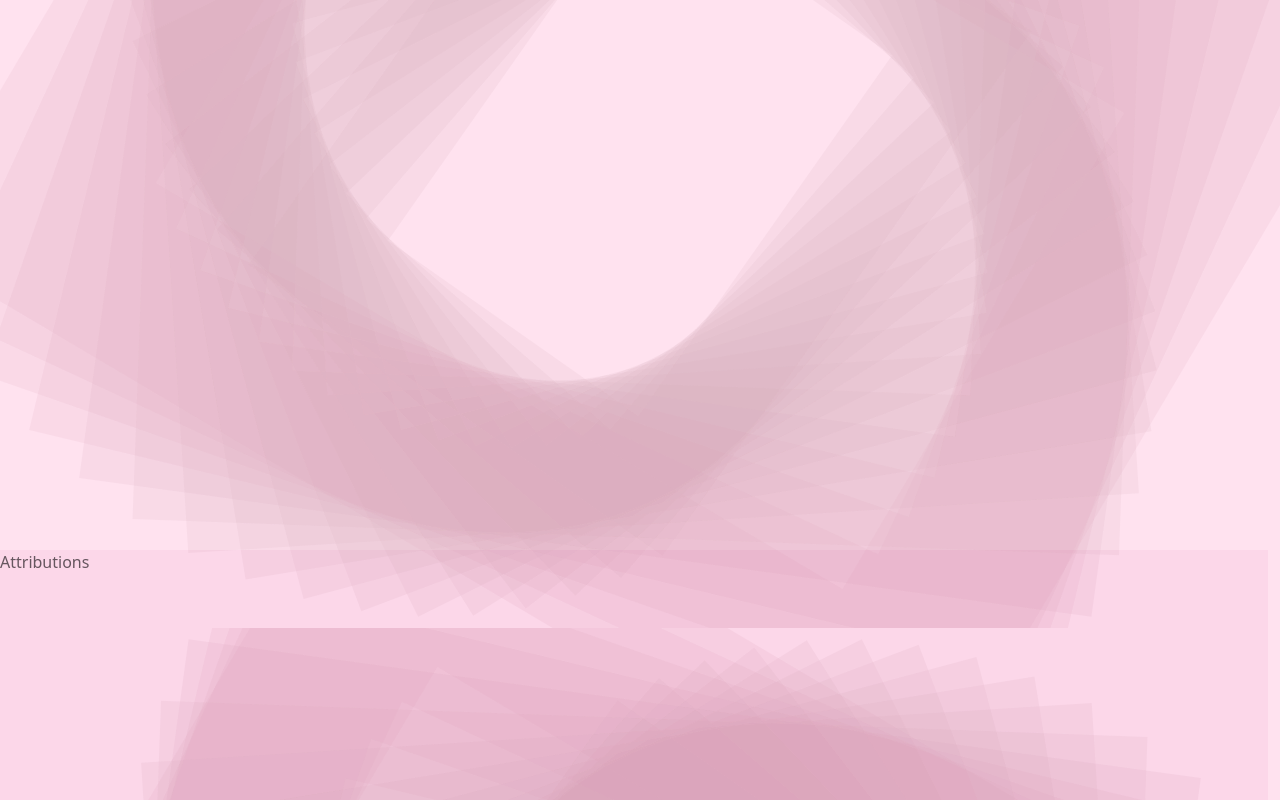
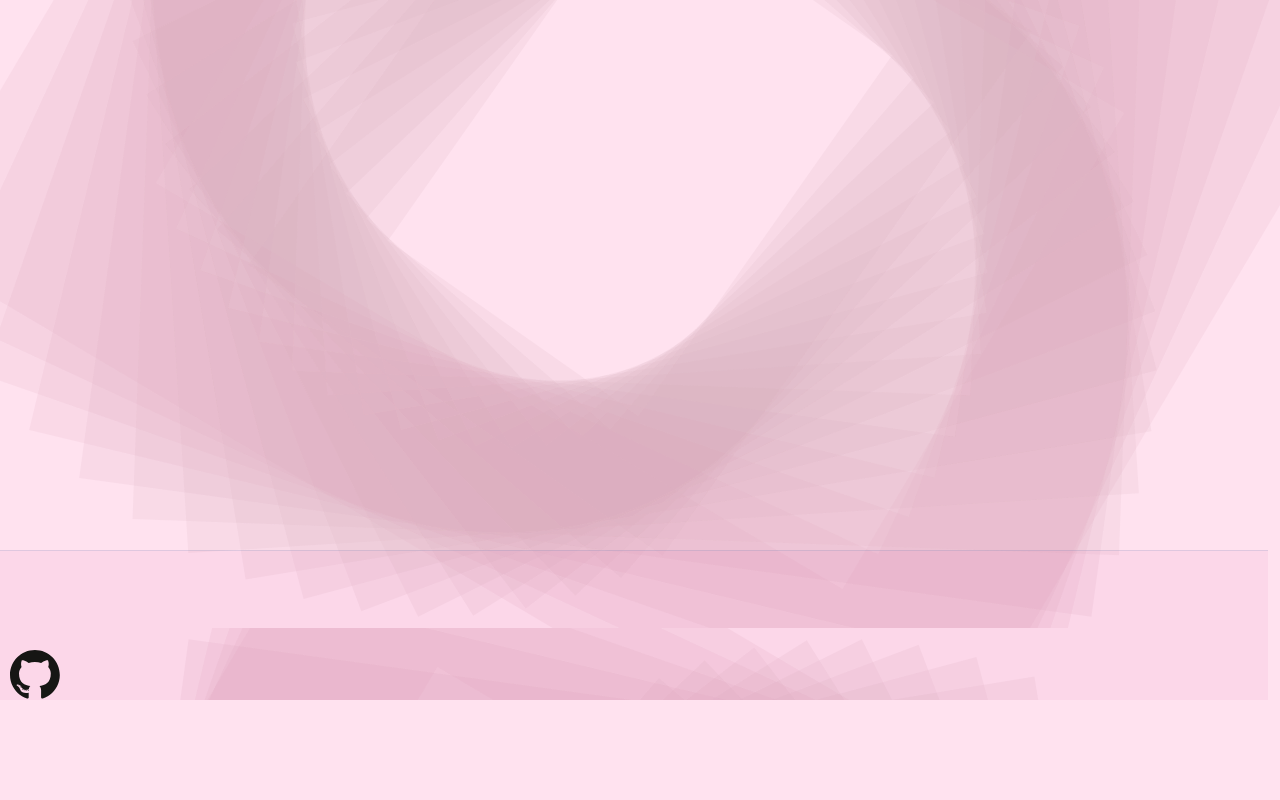
Before and after one commit to MadeehaKhan/Madeeha-Khan-Website, a React (Vite) app in the folder mksite.client/: page / in a window 1280 px wide. Shown: the part 332-1132 px from the top of the page. After the commit the page ends 1032 px from the top, so only its background shows below. Built offline with nearby package versions, Linux system fonts and the light colour scheme.

Commit message:
footer fixes

```diff
--- a/mksite.client/src/assets/Footer.module.css
+++ b/mksite.client/src/assets/Footer.module.css
@@ -1,7 +1,16 @@
 .footer {
-  height: 250px;
+  height: 150px;
   bottom: 0;
   background-color: rgba(194, 10, 114, 0.05);
   color: rgba(12, 9, 13, 0.628);
   justify-items: left;
+  border-top: 0.1rem solid rgba(104, 136, 181, 0.2);
+  text-align: center;
 }
+
+.github {
+  position: absolute;
+  padding-left: 10px;
+  bottom: 0;
+  max-width: 150px;
+}
--- a/mksite.client/src/components/Footer.tsx
+++ b/mksite.client/src/components/Footer.tsx
@@ -1,25 +1,7 @@
-import { forwardRef } from "react";
-import { Container, OverlayTrigger, Tooltip } from "react-bootstrap";
+import { Col, Container } from "react-bootstrap";
+import GithubIcon from "../assets/logos/Github.svg";
 import style from "../assets/Footer.module.css";
 
-const Attributions = forwardRef((props, ref) => {
-  return (
-    <div ref={ref}>
-      <p>Attributions</p>
-    </div>
-  );
-});
-
-const BkgAttr = () => {
-  return (
-    <div>
-      "Background from:"
-      <a href="https://www.svgbackgrounds.com/set/free-svg-backgrounds-and-patterns/">
-        Free SVG Backgrounds and Patterns by SVGBackgrounds.com
-      </a>
-    </div>
-  );
-};
 
 export const Footer = (props) => {
   //section for attributions
@@ -27,12 +9,9 @@ export const Footer = (props) => {
   //ownership and built with
   return (
     <Container className={`${style["footer"]}`}>
-      <OverlayTrigger
-        placement="top"
-        overlay={<Tooltip id="tooltip-top">{<BkgAttr></BkgAttr>}</Tooltip>}
-      >
-        <Attributions></Attributions>
-      </OverlayTrigger>
+      <Col className={`${style["github"]}`}>
+      <a href={`https://github.com/MadeehaKhan/`} target="_blank"><img src={GithubIcon} alt="Github Icon" width="50px" height="50px"></img></a>
+      </Col>
     </Container>
   );
 };
```
Also changed, not shown: mksite.client/src/assets/logos/Github.svg (added).
